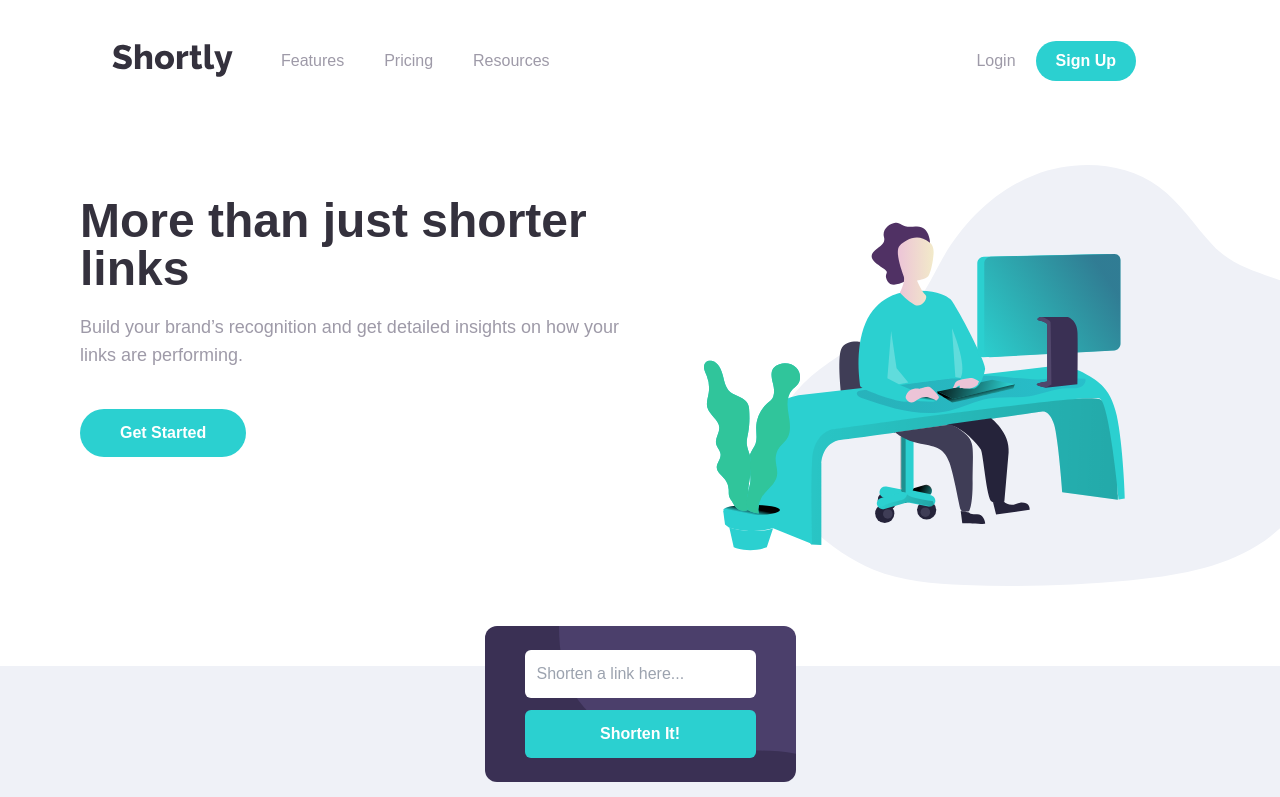
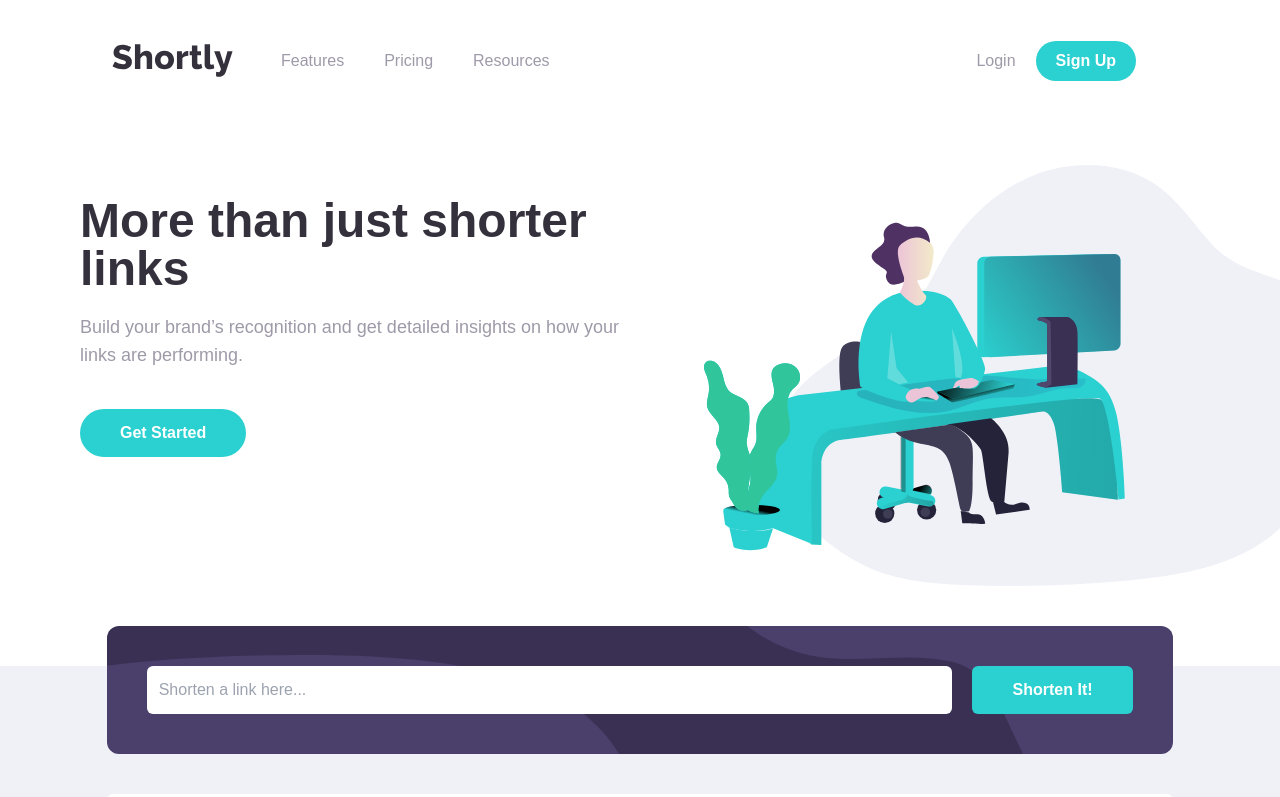
Before and after one commit to ColdLombax/Frontend-Shortly, a React (Create React App) app: page / in a window 1280 px wide. Shown: the top 797 px of the page. Built offline with nearby package versions, Linux system fonts and the light colour scheme.

Commit message:
Input now responsive for desktop designs.

```diff
--- a/src/components/Landing/Main/Input.jsx
+++ b/src/components/Landing/Main/Input.jsx
@@ -22,7 +22,10 @@ function Input() {
   };
 
   return (
-    <form className="bg-purple-base flex flex-col p-6 pl-10 pr-10 rounded-xl bg-mobile-shorten-bg bg-no-repeat bg-right-top relative bottom-10">
+    <form
+      className="bg-purple-base flex flex-col p-6 pl-10 pr-10 rounded-xl bg-mobile-shorten-bg bg-no-repeat bg-right-top relative bottom-10
+      lg:bg-desktop-shorten-bg lg:w-10/12 lg:flex-row lg:gap-5 lg:p-10 lg:relative"
+    >
       <input
         type="url"
         id="url-input"
@@ -30,13 +33,13 @@ function Input() {
         placeholder="Shorten a link here..."
         value={userInput}
         onChange={(e) => setUserInput(e.target.value)}
-        className={`rounded-md p-3 text-custom-black ${focusStyle} ${isValidInput ? 'border-2 border-red-500' : ''}`}
+        className={`rounded-md p-3 text-custom-black ${focusStyle} ${isValidInput ? 'border-2 border-red-500' : ''} lg:w-10/12`}
       />
-      {isValidInput && <i className="text-red-400 mt-1 text-sm">Please add a link</i>}
+      {isValidInput && <i className="text-red-400 mt-1 text-sm lg:absolute lg:bottom-4">Please add a link</i>}
       <button
         type="submit"
         onClick={submitHandler}
-        className={`bg-cyan-base p-3 rounded-md text-white font-bold mt-3 ${focusStyle}`}
+        className={`bg-cyan-base p-3 rounded-md text-white font-bold mt-3 ${focusStyle} lg:w-2/12 lg:mt-0`}
       >
         Shorten It!
       </button>
```
